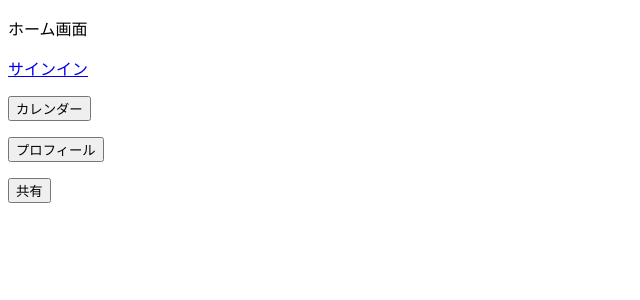
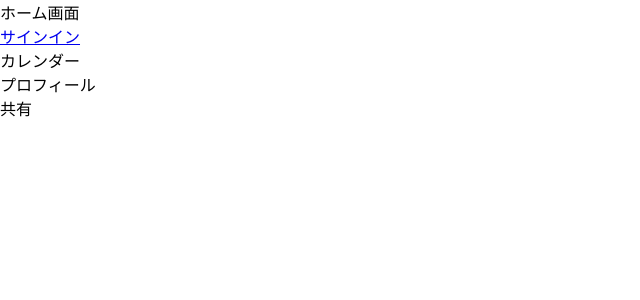
Before and after one commit to osuke-noguchi/calendar-app-js, a Vue app: page / in a window 1280 px wide. Shown: the top 300 px of the page, without its empty margins (0-640 px from the left). Built offline with nearby package versions, Linux system fonts and the light colour scheme; a small style sheet from the web is missing.

Commit message:
Vuetifyの導入

```diff
--- a/public/index.html
+++ b/public/index.html
@@ -1,5 +1,5 @@
 <!DOCTYPE html>
-<html lang="en">
+<html lang="ja">
   <head>
     <meta charset="utf-8">
     <meta http-equiv="X-UA-Compatible" content="IE=edge">
--- a/src/main.js
+++ b/src/main.js
@@ -3,6 +3,9 @@
 import App from '@/App.vue';
 import router from '@/router';
 import store from '@/store';
+import vuetify from './plugins/vuetify';
+import 'roboto-fontface/css/roboto/roboto-fontface.css';
+import 'material-design-icons-iconfont/dist/material-design-icons.css';
 
 Vue.use(VueCompositionAPI);
 
@@ -11,5 +14,6 @@
 new Vue({
   router,
   store,
+  vuetify,
   render: h => h(App),
 }).$mount('#app');
--- /dev/null
+++ b/src/plugins/vuetify.js
@@ -0,0 +1,15 @@
+import Vue from 'vue';
+import Vuetify from 'vuetify/lib';
+import ja from 'vuetify/es5/locale/ja';
+
+Vue.use(Vuetify);
+
+export default new Vuetify({
+  lang: {
+    locales: { ja },
+    current: 'ja',
+  },
+  icons: {
+    iconfont: 'md',
+  },
+});
--- a/src/router/index.js
+++ b/src/router/index.js
@@ -37,7 +37,7 @@
     path: '/sign-in',
     name: 'sign-in',
     component: SignInComponent,
-  }
+  },
 ];
 
 const router = new VueRouter({
--- a/vue.config.js
+++ b/vue.config.js
@@ -1,11 +1,11 @@
 const StyleLintPlugin = require('stylelint-webpack-plugin');
 
 module.exports = {
+  transpileDependencies: ['vuetify'],
   configureWebpack: {
     plugins: [
-      // ホットリロード時に stylelint を実行する
       new StyleLintPlugin({
-        files: ['src/**/*.{vue,scss}'],
+        files: ['src/**/*.{vue,scss}']
       }),
     ],
   },
```
Also changed, not shown: package.json (+22 -17 lines), 1 other file (tests, documents, lock files or other folders).
